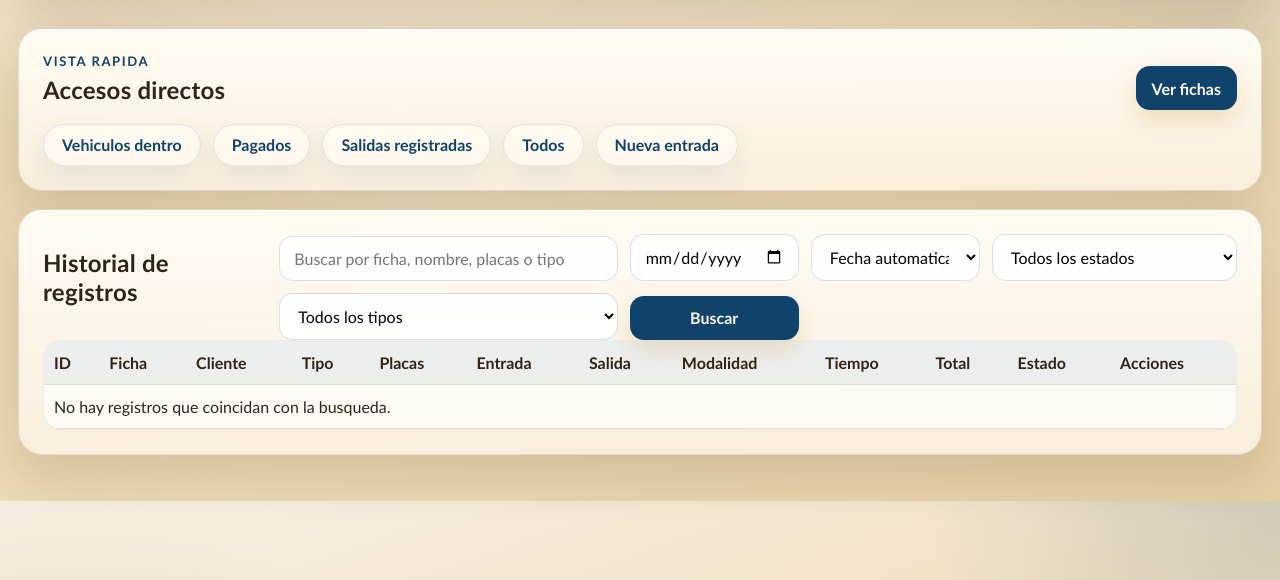
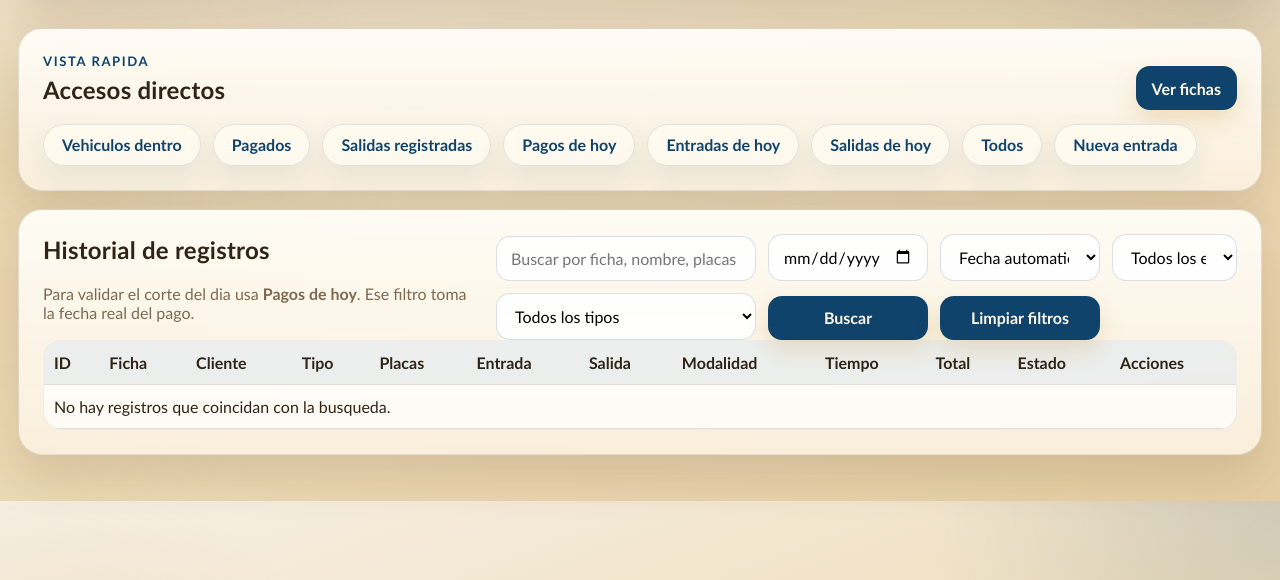
Before and after one commit to Chesco23706/estacionamiento-romina, a Flask app: page /records in a window 1280 px wide. Shown: the part 198-778 px from the top of the page. Run offline with Flask 3, Linux system fonts and the light colour scheme; a user stored in the database is signed in.

Commit message:
Improve record filters for daily payment validation

```diff
--- a/app/routes.py
+++ b/app/routes.py
@@ -545,6 +545,7 @@ def records_page():
             vehicle_types=get_vehicle_types(),
             status_options=STATUS_OPTIONS,
             format_duration=format_duration,
+            today_filter_value=localize_datetime(utc_now()).date().isoformat(),
         )
     return render_template(
         "records.html",
@@ -554,6 +555,7 @@ def records_page():
         vehicle_types=get_vehicle_types(),
         status_options=STATUS_OPTIONS,
         format_duration=format_duration,
+        today_filter_value=localize_datetime(utc_now()).date().isoformat(),
     )
 
 
--- a/app/templates/records.html
+++ b/app/templates/records.html
@@ -15,6 +15,9 @@
       <a class="section-chip" href="{{ url_for('main.records_page', status='Dentro del estacionamiento') }}">Vehiculos dentro</a>
       <a class="section-chip" href="{{ url_for('main.records_page', status='Pagado') }}">Pagados</a>
       <a class="section-chip" href="{{ url_for('main.records_page', status='Salida registrada') }}">Salidas registradas</a>
+      <a class="section-chip {% if filters.status == 'Pagado' and filters.date == today_filter_value and (filters.date_field or 'payment') == 'payment' %}is-active{% endif %}" href="{{ url_for('main.records_page', status='Pagado', date=today_filter_value, date_field='payment') }}">Pagos de hoy</a>
+      <a class="section-chip {% if filters.date == today_filter_value and (filters.date_field or 'entry') == 'entry' and not filters.status %}is-active{% endif %}" href="{{ url_for('main.records_page', date=today_filter_value, date_field='entry') }}">Entradas de hoy</a>
+      <a class="section-chip {% if filters.date == today_filter_value and filters.date_field == 'exit' and not filters.status %}is-active{% endif %}" href="{{ url_for('main.records_page', date=today_filter_value, date_field='exit') }}">Salidas de hoy</a>
       <a class="section-chip" href="{{ url_for('main.records_page', status='') }}">Todos</a>
       <a class="section-chip" href="{{ url_for('main.operations_page') }}">Nueva entrada</a>
     </div>
@@ -24,6 +27,7 @@
     <div class="section-heading">
       <div>
         <h2>Historial de registros</h2>
+        <p class="muted">Para validar el corte del dia usa <strong>Pagos de hoy</strong>. Ese filtro toma la fecha real del pago.</p>
       </div>
       <form method="get" class="search-grid">
         <input type="text" name="search" value="{{ filters.search }}" placeholder="Buscar por ficha, nombre, placas o tipo">
@@ -47,6 +51,7 @@
           {% endfor %}
         </select>
         <button class="btn btn-secondary" type="submit">Buscar</button>
+        <a class="link-button" href="{{ url_for('main.records_page') }}">Limpiar filtros</a>
       </form>
     </div>
 
```
Also changed, not shown: tests/test_app.py (+12 -0 lines).
